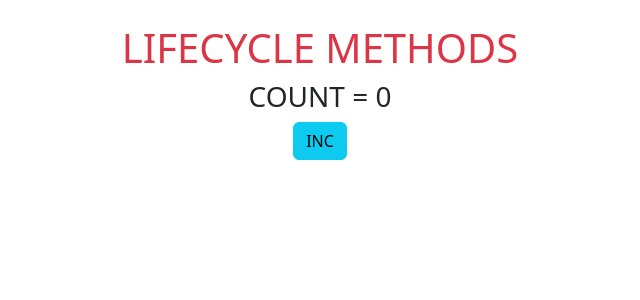
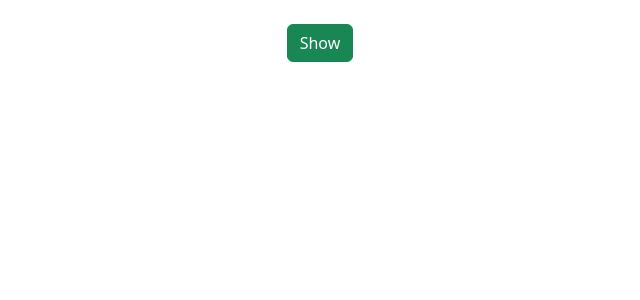
Before and after one commit to Bskasan/React_Practises, a React (Create React App) app in the folder rc_08_lifecycle-useeffect/: page / in a window 1280 px wide. Shown: the top 300 px of the page, without its empty margins (320-960 px from the left). Built offline with nearby package versions, Linux system fonts and the light colour scheme.

Commit message:
setToggle for show/hide button

```diff
--- a/rc_08_lifecycle-useeffect/src/App.js
+++ b/rc_08_lifecycle-useeffect/src/App.js
@@ -1,9 +1,15 @@
 import LifeCycleMethods from "./components/LifeCycleMethods";
+import { useState } from "react";
 
 function App() {
+  const [toggle, setToggle] = useState(false);
+
   return (
     <div className="container text-center mt-4">
-      <LifeCycleMethods />
+      <button className="btn btn-success" onClick={() => setToggle(!toggle)}>
+        {toggle ? "Hide" : "Show"}
+      </button>
+      {toggle ? <LifeCycleMethods /> : null}
     </div>
   );
 }
```
